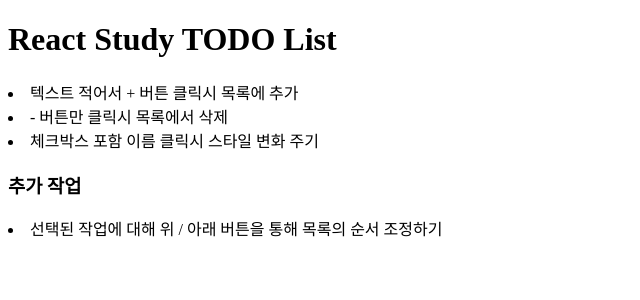
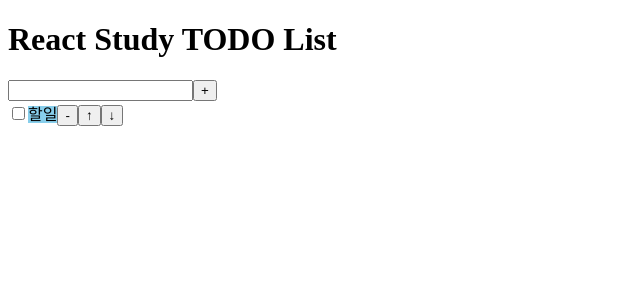
Before and after one commit to dmswl6310/React_Study, a React (Create React App) app: page / in a window 1280 px wide. Shown: the top 300 px of the page, without its empty margins (0-640 px from the left). Built offline with nearby package versions, Linux system fonts and the light colour scheme.

Commit message:
woong study 1

```diff
--- a/src/App.tsx
+++ b/src/App.tsx
@@ -1,13 +1,17 @@
+import ToDo from "./ToDo";
+
+
 function App() {
   return (
     <div>
       <h1>React Study TODO List </h1>
-      <li> 텍스트 적어서 + 버튼 클릭시 목록에 추가</li>
+      {/* <li> 텍스트 적어서 + 버튼 클릭시 목록에 추가</li>
       <li> - 버튼만 클릭시 목록에서 삭제</li>
       <li> 체크박스 포함 이름 클릭시 스타일 변화 주기</li>
 
       <h3> 추가 작업</h3>
-      <li> 선택된 작업에 대해 위 / 아래 버튼을 통해 목록의 순서 조정하기 </li>
+      <li> 선택된 작업에 대해 위 / 아래 버튼을 통해 목록의 순서 조정하기 </li> */}
+      <ToDo/>
     </div>
   );
 }
--- a/src/T.tsx
+++ /dev/null
@@ -1 +0,0 @@
-//
--- /dev/null
+++ b/src/ToDo.tsx
@@ -0,0 +1,123 @@
+import React, { useState } from "react";
+import styled from "styled-components";
+
+const ListItem = styled.span`
+  background-color: skyblue;
+`;
+const ListItem2 = styled.span`
+  background-color: lightgray;
+  text-decoration: line-through;
+`;
+
+const ToDo = () => {
+  const [todo, setTodo] = useState([{ id: 1, text: "할일", check: false }]);
+  const [inputTodo, setInputTodo] = useState("");
+  const [nextId, setNextId] = useState(2);
+
+  const onChange = (e: any) => setInputTodo(e.target.value);
+  const onClick = () => {
+    const nextTodo = todo.concat({
+      id: nextId,
+      text: inputTodo,
+      check: false,
+    });
+    setNextId(nextId + 1);
+    setTodo(nextTodo);
+    setInputTodo("");
+  };
+  const onRemove = (id: number) => {
+    const nextTodo = todo.filter((item) => item.id !== id);
+    setTodo(nextTodo);
+  };
+  const onMoveUp = (id: number) => {
+    let nextTodo: {
+      id: number;
+      text: string;
+      check: boolean;
+    }[] = [];
+    let temp: { id: number; text: string; check: boolean } = {
+      id: -1,
+      text: "",
+      check: false,
+    };
+    for (let arr_v of todo) {
+      console.log(todo.indexOf(arr_v));
+      if (arr_v.id === id) {
+        nextTodo.pop();
+        nextTodo = [...nextTodo, arr_v];
+        if (temp.id !== -1) {
+          nextTodo = [...nextTodo, temp];
+        }
+      } else {
+        temp = arr_v;
+        nextTodo = [...nextTodo, arr_v];
+      }
+    }
+    setTodo(nextTodo);
+  };
+  const onMoveDown = (id: number) => {
+    let nextTodo: {
+      id: number;
+      text: string;
+      check: boolean;
+    }[] = [];
+    let temp: { id: number; text: string; check: boolean } = {
+      id: -1,
+      text: "",
+      check: false,
+    };
+    for (let arr_v of todo) {
+      if (arr_v.id === id && todo.indexOf(arr_v)!==todo.length-1) {
+        temp = arr_v;
+      }else{
+        nextTodo = [...nextTodo, arr_v];
+        if (temp.id !== -1 && todo.indexOf(arr_v)===todo.indexOf(temp)+1) {
+          nextTodo = [...nextTodo, temp];
+        }
+      }
+    }
+    setTodo(nextTodo);
+  };
+  const onCheck = (e: any) => {
+    let nextTodo: {
+      id: number;
+      text: string;
+      check: boolean;
+    }[] = [];
+    for (let arr_v of todo) {
+      if (arr_v.id == e.target.value) {
+        arr_v.check = e.target.checked;
+      }
+      nextTodo = [...nextTodo, arr_v];
+    }
+    setTodo(nextTodo);
+  };
+  const todoList = todo.map((item) => (
+    <div key={item.id}>
+      <input
+        type="checkbox"
+        value={item.id}
+        checked={item.check}
+        onChange={onCheck}
+      />
+      {item.check ? (
+        <ListItem2>{item.text}</ListItem2>
+      ) : (
+        <ListItem>{item.text}</ListItem>
+      )}
+      <button onClick={() => onRemove(item.id)}>-</button>
+      <button onClick={() => onMoveUp(item.id)}>↑</button>
+      <button onClick={() => onMoveDown(item.id)}>↓</button>
+    </div>
+  ));
+
+  return (
+    <>
+      <input value={inputTodo} onChange={onChange} />
+      <button onClick={onClick}>+</button>
+      {todoList}
+    </>
+  );
+};
+
+export default ToDo;
```
Also changed, not shown: package.json (+6 -2 lines), src/ToDoToDo.js (added, +41 -0 lines), src/TodoItem.js (added, +16 -0 lines), 2 other files (tests, documents, lock files or other folders).
